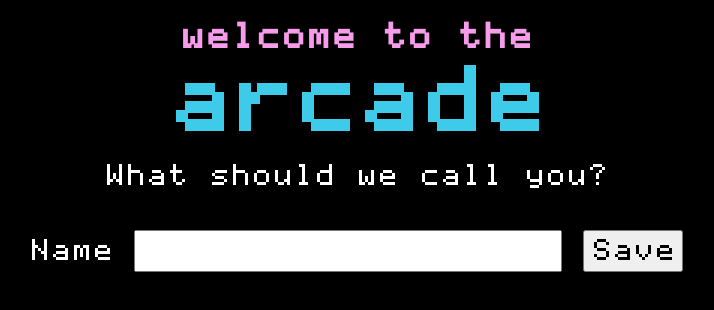
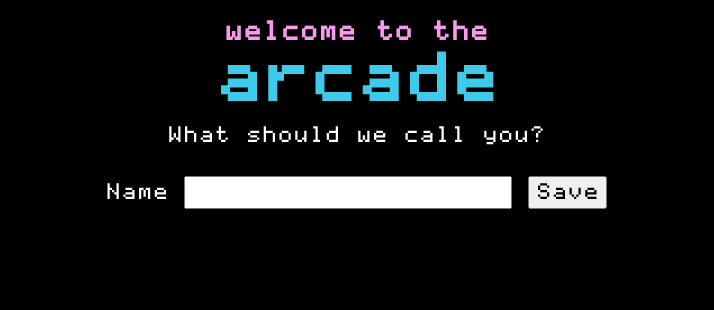
Before and after one commit to andrewmthomas87/arcade, a SvelteKit app: page /name in a window 1280 px wide. Shown: the top 310 px of the page, without its empty margins (284-998 px from the left). Built offline with nearby package versions, Linux system fonts and the light colour scheme.

Commit message:
Rein in font size

```diff
--- a/src/app.css
+++ b/src/app.css
@@ -194,7 +194,7 @@ body {
   color: var(--foreground);
   background-color: var(--background);
   font-family: 'Apple II Pro', sans-serif;
-  font-size: 24px;
+  font-size: 18px;
 }
 
 main {
@@ -210,13 +210,13 @@ a {
 
 @media only screen and (max-width: 1024px) {
   body {
-    font-size: 20px;
+    font-size: 16px;
   }
 }
 
 @media only screen and (max-width: 768px) {
   body {
-    font-size: 16px;
+    font-size: 14px;
   }
 }
 
```
